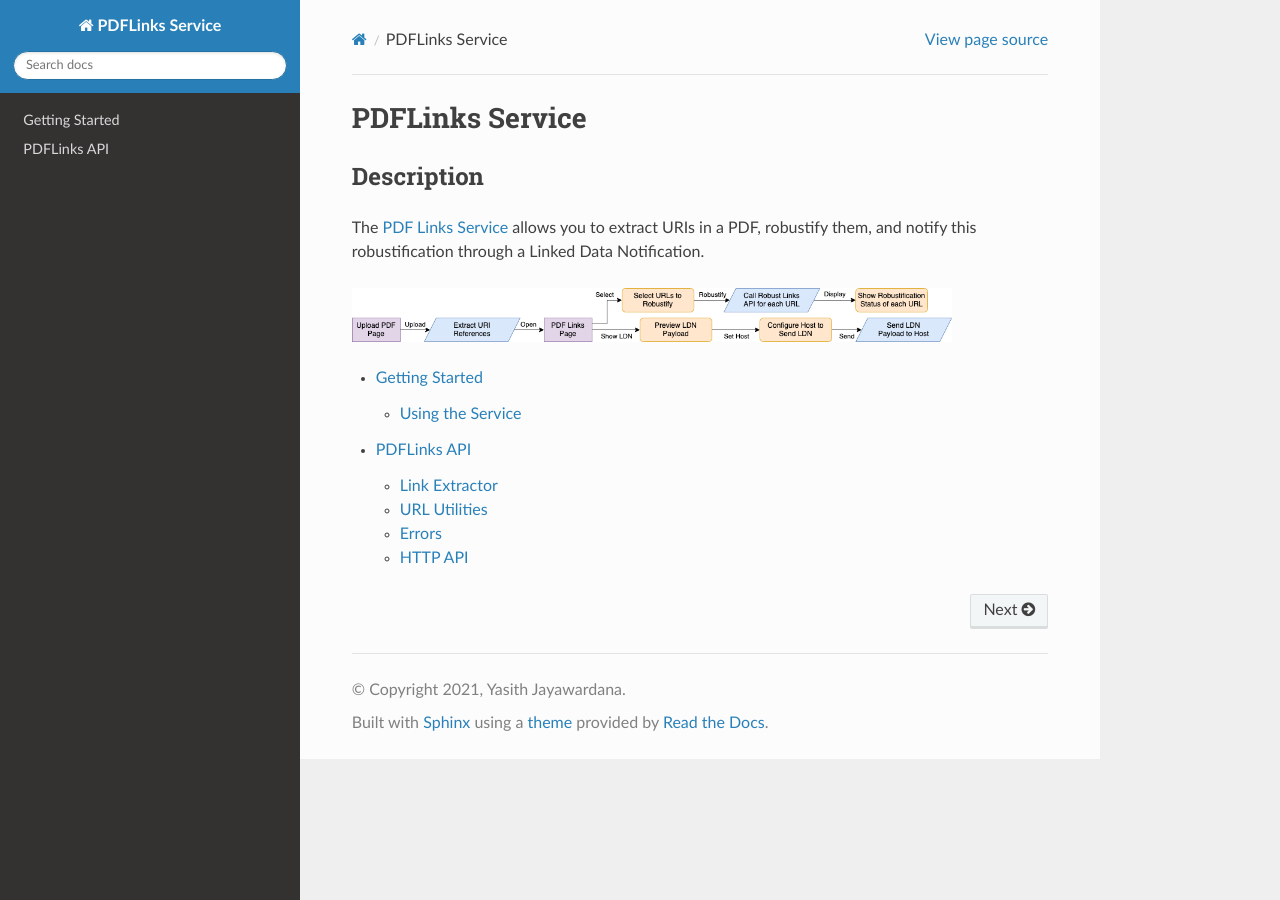
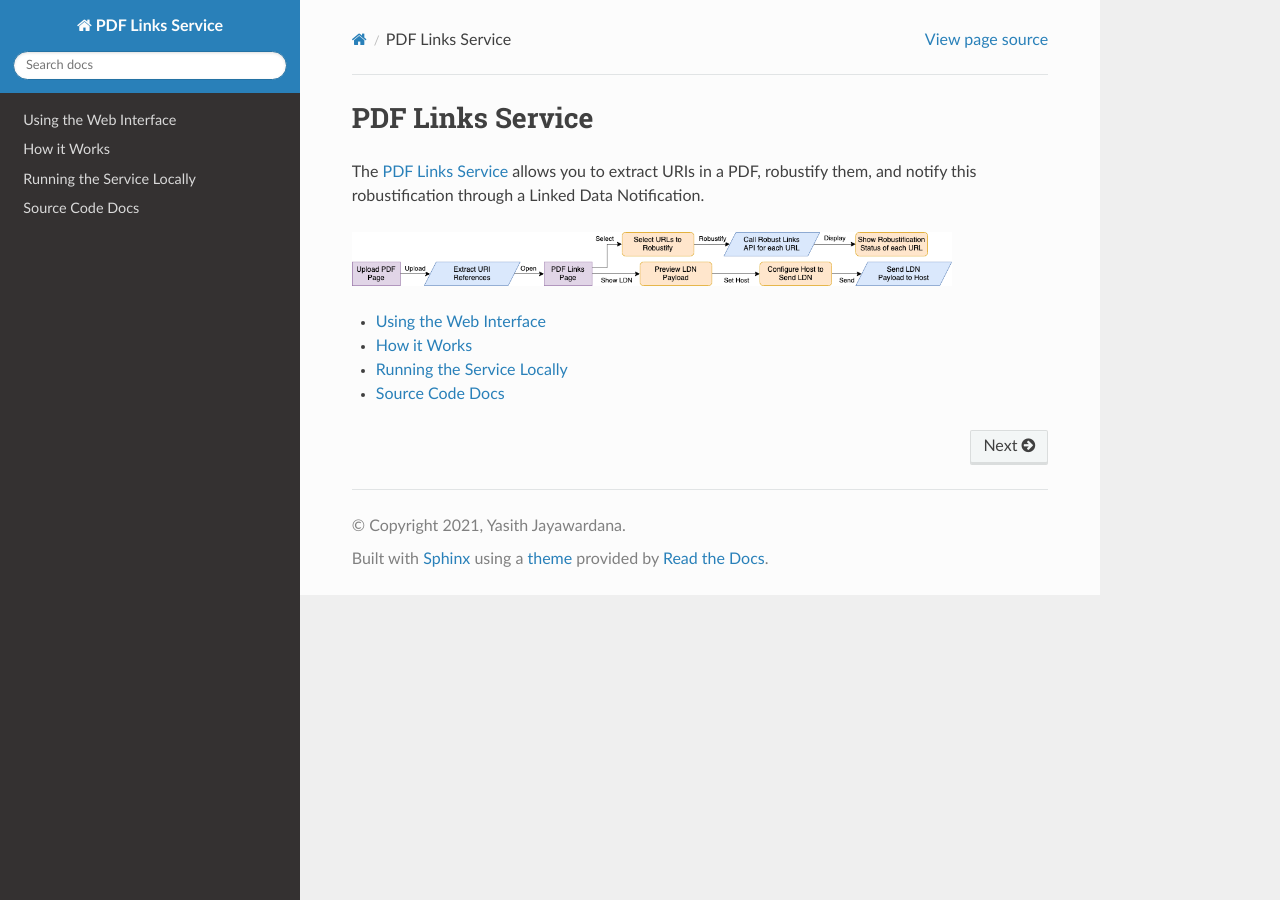
Before and after one commit to yasithdev/pdf-links-service, a Sphinx documentation site: the page built from docs/index.rst, in a window 1280 px wide. Built offline with Sphinx 7.4.7 and the Read the Docs theme 2.0.0, drawn with Linux system fonts in a browser that asks for light colours.

Commit message:
update doc structure

```diff
--- a/docs/api/index.rst
+++ b/docs/api/index.rst
@@ -1,6 +1,5 @@
-PDFLinks API
-============
-
+Source Code Docs
+================
 .. toctree::
    :maxdepth: 2
 
--- a/docs/conf.py
+++ b/docs/conf.py
@@ -16,7 +16,7 @@ sys.path.insert(0, os.path.abspath('..'))
 
 # -- Project information -----------------------------------------------------
 
-project = 'PDFLinks Service'
+project = 'PDF Links Service'
 copyright = '2021, Yasith Jayawardana'
 author = 'Yasith Jayawardana'
 
--- a/docs/gettingstarted/index.rst
+++ /dev/null
@@ -1,7 +0,0 @@
-Getting Started
-===============
-
-.. toctree::
-   :maxdepth: 2
-
-   usage
--- /dev/null
+++ b/docs/howitworks.rst
@@ -0,0 +1,2 @@
+How it Works
+============
--- a/docs/index.rst
+++ b/docs/index.rst
@@ -1,8 +1,5 @@
-PDFLinks Service
+PDF Links Service
 =================
-
-Description
------------
 
 The `PDF Links Service </>`_ allows you to extract URIs in a PDF, robustify them, and notify this robustification through a Linked Data Notification.
 
--- /dev/null
+++ b/docs/setup.rst
@@ -0,0 +1,2 @@
+Running the Service Locally
+===========================
--- a/docs/gettingstarted/usage.rst
+++ b/docs/usage.rst
@@ -1,5 +1,5 @@
-Using the Service
-=================
+Using the Web Interface
+=======================
 
 The process begins with uploading a PDF document.
 
```
Also changed, not shown: other parts of docs/index.rst (+4 -2 lines), 1 other file.
